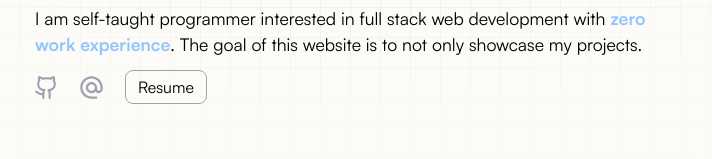
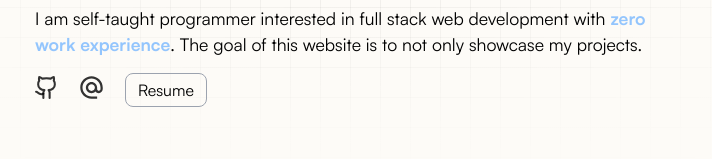
Before and after one commit to barreledout/personal_portfolio, a Next.js app: page / in a window 1280 px wide. Shown: the part 323-482 px from the top of the page, without its empty margins (280-992 px from the left). Built offline with nearby package versions, Linux system fonts and the light colour scheme; no server answers.

Commit message:
Added ShadCN tooltip hover effect on the social comps and updated the background colors

```diff
--- a/src/app/components/Hero.tsx
+++ b/src/app/components/Hero.tsx
@@ -42,8 +42,8 @@ const Hero: React.FC = () => {
         </p>
         <div className="w-full">
           <div className="inline-flex items-center gap-3 pt-2 ">
-            <GitHub IconClassName="text-[#9CA3AF] hover:text-hover-textHoverWhite/80 ml-[-1px]" />
-            <Email IconClassName="text-[#9CA3AF] text-[27px] hover:text-hover-textHoverWhite/80 ml-[-1px]" />
+            <GitHub IconClassName="text-custom-fontColor/80 dark:text-[#9CA3AF] dark:hover:text-hover-textHoverWhite/80 ml-[-1px]" />
+            <Email IconClassName="text-custom-fontColor/80 text-[27px] dark:text-[#9CA3AF] dark:hover:text-hover-textHoverWhite/80 ml-[-1px]" />
             <Resume href="" EmailClassName="" />
           </div>
         </div>
--- a/src/app/components/SocialsComp.tsx
+++ b/src/app/components/SocialsComp.tsx
@@ -1,8 +1,14 @@
 "use client";
-import { useState, useEffect } from "react";
+import { useState } from "react";
 import { LiaLongArrowAltRightSolid } from "react-icons/lia";
 import { LuGithub } from "react-icons/lu";
 import { MdAlternateEmail } from "react-icons/md";
+import {
+  Tooltip,
+  TooltipContent,
+  TooltipProvider,
+  TooltipTrigger,
+} from "../components/ShadCn/tooltip";
 
 interface SocialProps {
   IconClassName?: string;
@@ -24,9 +30,18 @@ export const GitHub = ({
       target="_blank"
       className={`${A_tagClassName}`}
     >
+      <TooltipProvider>
+        <Tooltip>
+          <TooltipTrigger>
             <LuGithub
               className={`text-[25px] m-2 [transition:all_0.2s_ease-in-out] hover:scale-110 ${IconClassName}`}
             />
+          </TooltipTrigger>
+          <TooltipContent className="font-[500] dark:bg-custom-containerColor dark:border-0 dark:text-custom-fontColor">
+            <p>GitHub</p>
+          </TooltipContent>
+        </Tooltip>
+      </TooltipProvider>
     </a>
   );
 };
@@ -40,9 +55,18 @@ export const Email = ({
       href="mailto:rcalisaan7@gmail.com?subject=Hello!&body=Enter Message"
       className={`${A_tagClassName}`}
     >
+      <TooltipProvider>
+        <Tooltip>
+          <TooltipTrigger>
             <MdAlternateEmail
               className={`text-[25px] m-2 [transition:all_0.2s_ease-in-out] hover:scale-110 ${IconClassName}`}
             />
+          </TooltipTrigger>
+          <TooltipContent className="font-[500] dark:bg-custom-containerColor dark:border-0 dark:text-custom-fontColor">
+            <p>Email</p>
+          </TooltipContent>
+        </Tooltip>
+      </TooltipProvider>
     </a>
   );
 };
@@ -52,7 +76,6 @@ export const Resume = ({ href = "", EmailClassName = "" }: ResumeProps) => {
 
   const handleMouseEnter = () => {
     setIsHover(true);
-
   };
 
   const handleMouseLeave = () => {
```
Lines whose indentation alone changed are shown as unchanged.
